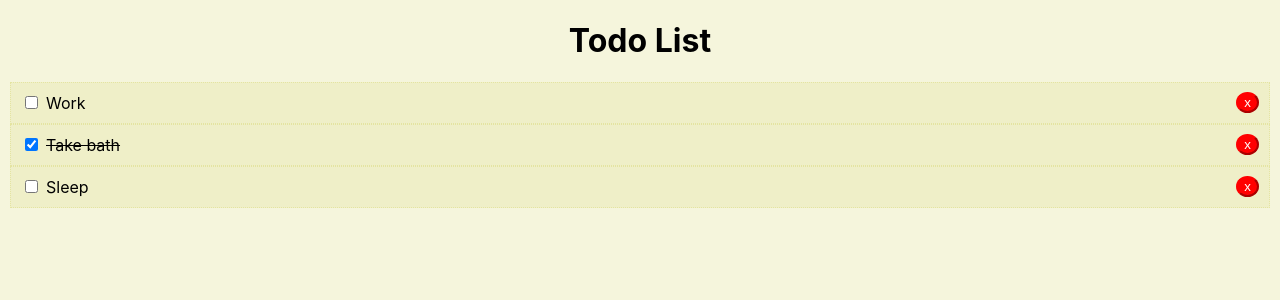
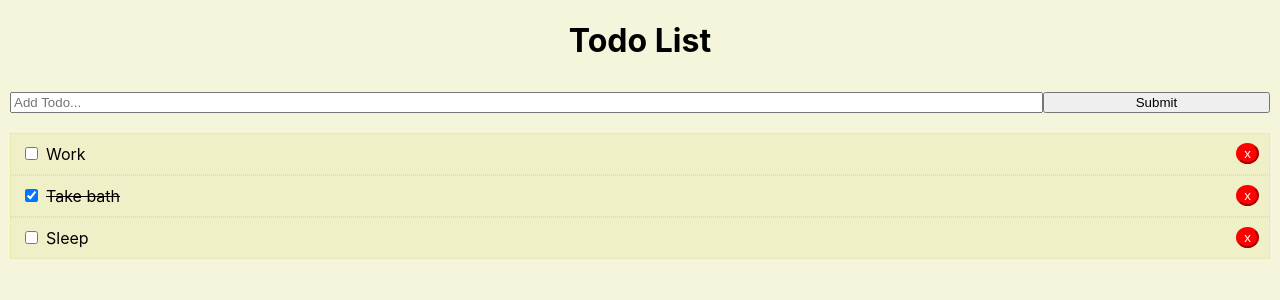
Before and after one commit to eliasfeijo/react-todo-app, a React (Create React App) app: page / in a window 1280 px wide. Shown: the top 300 px of the page. Built offline with nearby package versions, Linux system fonts and the light colour scheme.

Commit message:
AddTodo component

```diff
--- /dev/null
+++ b/src/components/AddTodo/AddTodo.js
@@ -0,0 +1,14 @@
+import React from 'react';
+import './AddTodo.scss';
+class AddTodo extends React.Component {
+  render() {
+    return (
+      <form className="add-todo">
+        <input type="text" placeholder="Add Todo..." />
+        <input type="submit" />
+      </form>
+    );
+  }
+}
+
+export default AddTodo;
--- /dev/null
+++ b/src/components/AddTodo/AddTodo.scss
@@ -0,0 +1,12 @@
+.add-todo {
+  display: flex;
+  padding: 10px;
+
+  & > input[type=text] {
+    flex-grow: 10;
+  }
+
+  & > input[type=submit] {
+    flex-grow: 2;
+  }
+}
--- a/src/layout/Header.js
+++ b/src/layout/Header.js
@@ -1,9 +1,11 @@
 import React from 'react';
+import AddTodo from '../components/AddTodo/AddTodo';
 
 function Header() {
   return (
     <header>
       <h1>Todo List</h1>
+      <AddTodo />
     </header>
   );
 }
```
